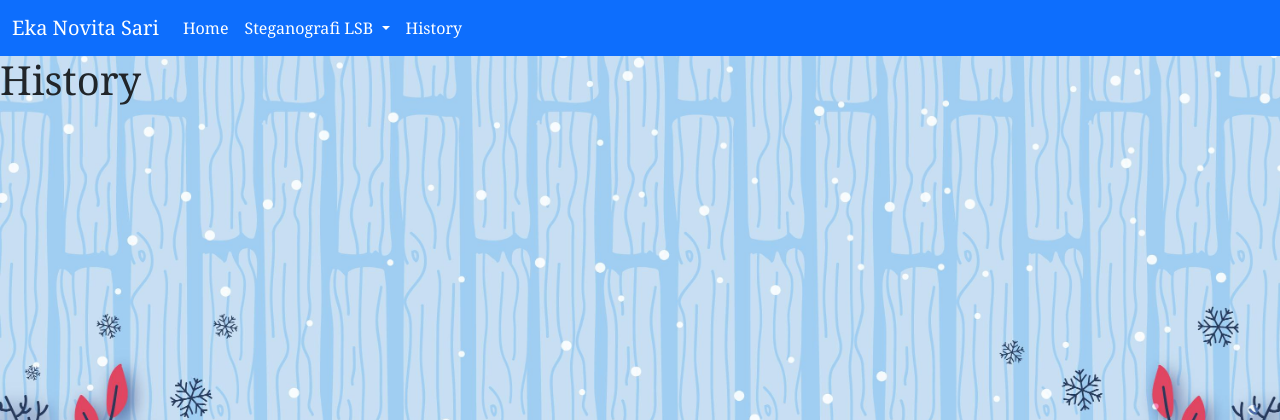
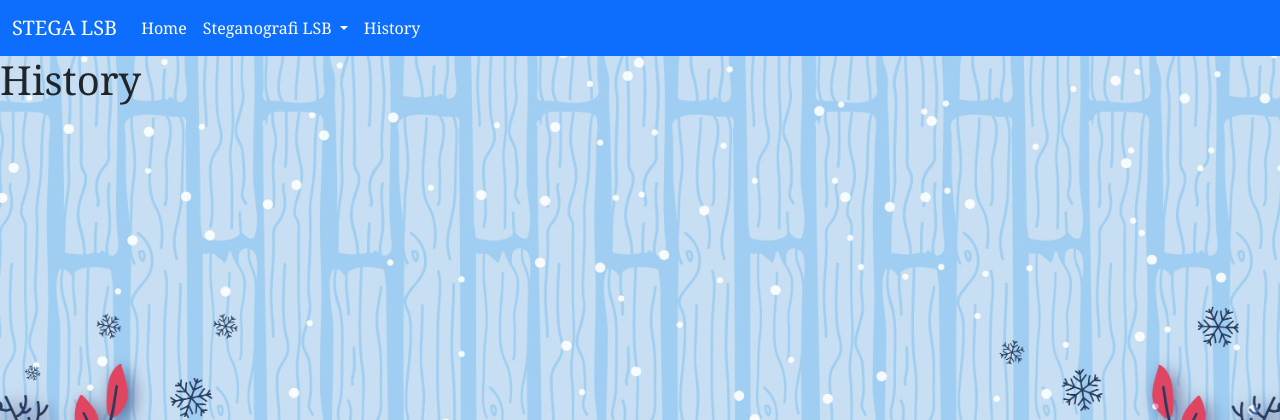
Before and after one commit to ekanvsa/php-stega-kompresi, a PHP site: page /dashboard/history.php in a window 1280 px wide. Shown: the top 420 px of the page. Run offline with PHP 8.4, Linux system fonts and the light colour scheme.

```diff
--- a/dashboard/history.php
+++ b/dashboard/history.php
@@ -102,7 +102,7 @@
   </style>
   <nav class="navbar navbar-expand-lg bg-primary" data-bs-theme="dark">
     <div class="container-fluid">
-      <a class="navbar-brand" href="index.php">Eka Novita Sari</a>
+      <a class="navbar-brand" href="index.php">STEGA LSB</a>
       <button class="navbar-toggler" type="button" data-bs-toggle="collapse" data-bs-target="#navbarScroll" aria-controls="navbarScroll" aria-expanded="false" aria-label="Toggle navigation">
         <span class="navbar-toggler-icon"></span>
       </button>
--- a/dashboard/idxdecode.php
+++ b/dashboard/idxdecode.php
@@ -116,7 +116,7 @@
     </style>
     <nav class="navbar navbar-expand-lg bg-primary" data-bs-theme="dark">
         <div class="container-fluid">
-            <a class="navbar-brand" href="index.php">Eka Novita Sari</a>
+            <a class="navbar-brand" href="index.php">STEGA LSB</a>
             <button class="navbar-toggler" type="button" data-bs-toggle="collapse" data-bs-target="#navbarScroll" aria-controls="navbarScroll" aria-expanded="false" aria-label="Toggle navigation">
                 <span class="navbar-toggler-icon"></span>
             </button>
--- a/dashboard/idxencode.php
+++ b/dashboard/idxencode.php
@@ -101,7 +101,7 @@
   </style>
   <nav class="navbar navbar-expand-lg bg-primary" data-bs-theme="dark">
     <div class="container-fluid">
-      <a class="navbar-brand" href="index.php">Eka Novita Sari</a>
+      <a class="navbar-brand" href="index.php">STEGA LSB</a>
       <button class="navbar-toggler" type="button" data-bs-toggle="collapse" data-bs-target="#navbarScroll" aria-controls="navbarScroll" aria-expanded="false" aria-label="Toggle navigation">
         <span class="navbar-toggler-icon"></span>
       </button>
```
